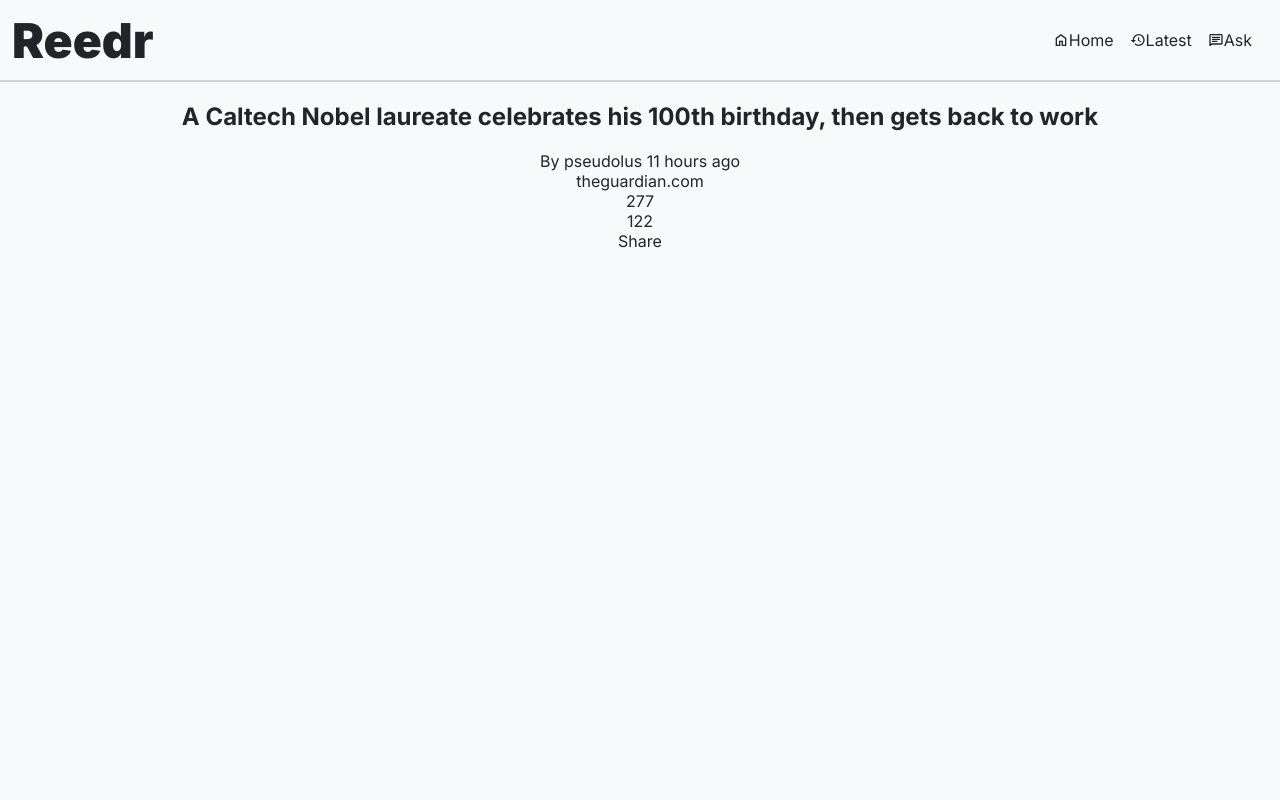
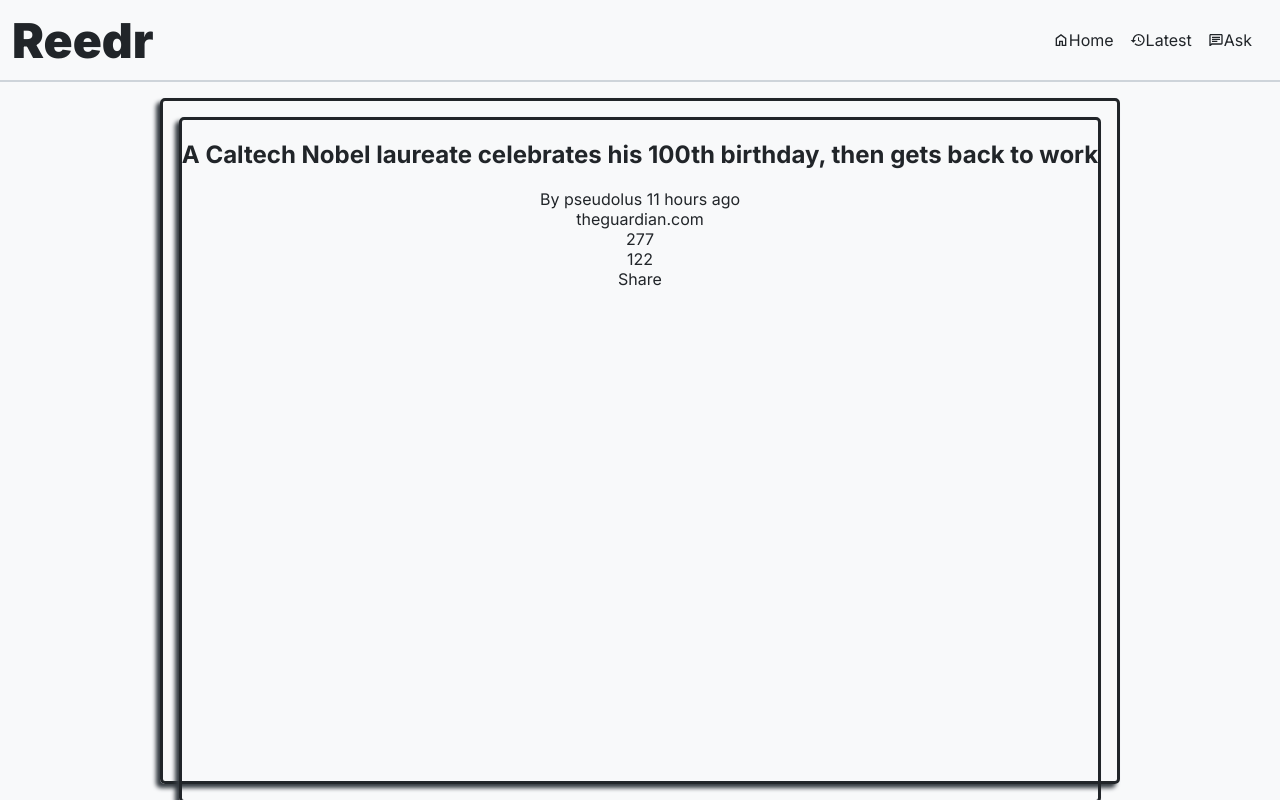
Before and after one commit to JoshFung/Reedr, a React (Create React App) app in the folder frontend/: page / in a window 1280 px wide. Built offline with nearby package versions, Linux system fonts and the light colour scheme; the HTML template or start-up script is replaced by a standard one.

Commit message:
Refactored Reader into more child components

```diff
--- a/frontend/src/components/Reader/Reader.tsx
+++ b/frontend/src/components/Reader/Reader.tsx
@@ -1,36 +1,12 @@
+import "./Reader.css";
+import ReaderComments from "./ReaderComments/ReaderComments";
+import ReaderPost from "./ReaderPost/ReaderPost";
+
 const Reader = () => {
-  // dummy vars
-  const title =
-    "A Caltech Nobel laureate celebrates his 100th birthday, then gets back to work";
-  const author = "pseudolus";
-  const time = "11 hours ago";
-  const domain = "theguardian.com";
-  const points = 277;
-  const comments = 122;
-
   return (
     <div className="reader-container">
-      <div className="post-container">
-        <div className="post-main">
-          <h2 className="post-title">{title}</h2>
-          <div className="post-main-info-container">
-            <div className="post-main-info">
-              By {author} {time}
-            </div>
-            <div className="post-main-link">{domain}</div>
-          </div>
-        </div>
-        {/* they will all be styled the same so maybe make all children the same
-        class */}
-        <div className="post-bottom">
-          <div className="post-bottom-likes">{points}</div>
-          <div className="post-bottom-comments">{comments}</div>
-          <div className="post-bottom-share">Share</div>
-        </div>
-      </div>
-      <div className="comment-container"></div>
-
-      {/* MAYBE JUST MAKE TWO SEPARATE COMPONENTS -> ONE FOR HEAD OF READER, ONE FOR COMMENTS OF READER */}
+      <ReaderPost />
+      <ReaderComments />
     </div>
   );
 };
--- /dev/null
+++ b/frontend/src/components/Reader/ReaderComments/ReaderComments.tsx
@@ -0,0 +1,7 @@
+import "./ReaderComments.css";
+
+const ReaderComments = () => {
+  return <div className="comment-container"></div>;
+};
+
+export default ReaderComments;
--- /dev/null
+++ b/frontend/src/components/Reader/ReaderPost/ReaderPost.css
@@ -0,0 +1,40 @@
+.reader-container {
+  margin: 1rem 1rem 1rem 1rem;
+  height: 100%;
+  border: #212529 3px solid;
+  box-shadow: -0.25rem 0.25rem 0.25rem 0rem #343a40;
+  border-radius: 5px;
+}
+
+.post-container {
+}
+
+.post-main {
+}
+
+.post-title {
+}
+
+.post-main-info-container {
+}
+
+.post-main-info {
+}
+
+.post-main-link {
+}
+
+.post-bottom {
+}
+
+.post-bottom-likes {
+}
+
+.post-bottom-comments {
+}
+
+.post-bottom-share {
+}
+
+.comment-container {
+}
--- /dev/null
+++ b/frontend/src/components/Reader/ReaderPost/ReaderPost.tsx
@@ -0,0 +1,38 @@
+import "./ReaderPost.css";
+
+const ReaderPost = () => {
+  // dummy vars
+  const title =
+    "A Caltech Nobel laureate celebrates his 100th birthday, then gets back to work";
+  const author = "pseudolus";
+  const time = "11 hours ago";
+  const domain = "theguardian.com";
+  const points = 277;
+  const comments = 122;
+
+  return (
+    <div className="reader-container">
+      <div className="post-container">
+        <div className="post-main">
+          <h2 className="post-title">{title}</h2>
+          <div className="post-main-info-container">
+            <div className="post-main-info">
+              By {author} {time}
+            </div>
+            <div className="post-main-link">{domain}</div>
+          </div>
+        </div>
+        {/* they will all be styled the same so maybe make all children the same
+        class */}
+        <div className="post-bottom">
+          <div className="post-bottom-likes">{points}</div>
+          <div className="post-bottom-comments">{comments}</div>
+          <div className="post-bottom-share">Share</div>
+        </div>
+      </div>
+      <div className="comment-container"></div>
+    </div>
+  );
+};
+
+export default ReaderPost;
```
Also changed, not shown: frontend/src/components/Reader/ReaderComments/ReaderComments.css (added).
